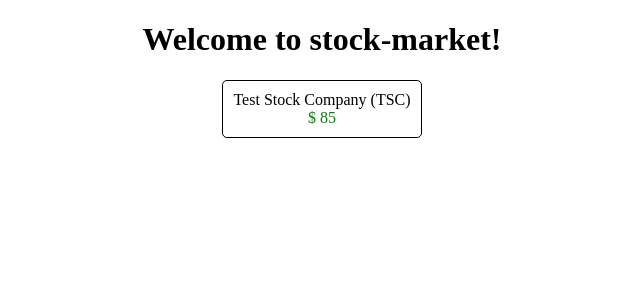
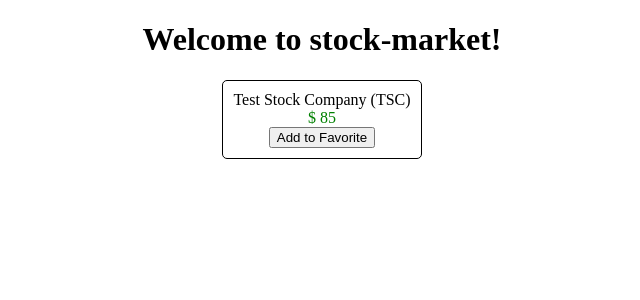
Before and after one commit to kw00183/stock-market, an Angular app: page / in a window 1280 px wide. Shown: the top 300 px of the page, without its empty margins (318-958 px from the left). Built offline with nearby package versions, Linux system fonts and the light colour scheme.

Commit message:
add event to the html and component code to append the mouse event to the console.log

```diff
--- a/src/app/stock/stock-item/stock-item.component.html
+++ b/src/app/stock/stock-item/stock-item.component.html
@@ -1,4 +1,5 @@
 <div class="stock-container">
 	<div class="name">{{name + ' (' + code + ')'}}</div>
 	<div class="price" [class]="positiveChange ? 'positive' : 'negative'">$ {{price}}</div>
+	<button (click)="toggleFavorite($event)" [disabled]="favorite">Add to Favorite</button>
 </div>
--- a/src/app/stock/stock-item/stock-item.component.ts
+++ b/src/app/stock/stock-item/stock-item.component.ts
@@ -12,6 +12,7 @@
   public price: number;
   public previousPrice: number;
   public positiveChange: boolean;
+  public favorite: boolean;
 
   constructor() { }
 
@@ -21,5 +22,11 @@
     this.price = 85;
     this.previousPrice = 80;
     this.positiveChange = this.price >= this.previousPrice;
+    this.favorite = false;
+  }
+
+  toggleFavorite() {
+    console.log('We are toggling the favorite state for this stock', event);
+    this.favorite = !this.favorite;
   }
 }
```
